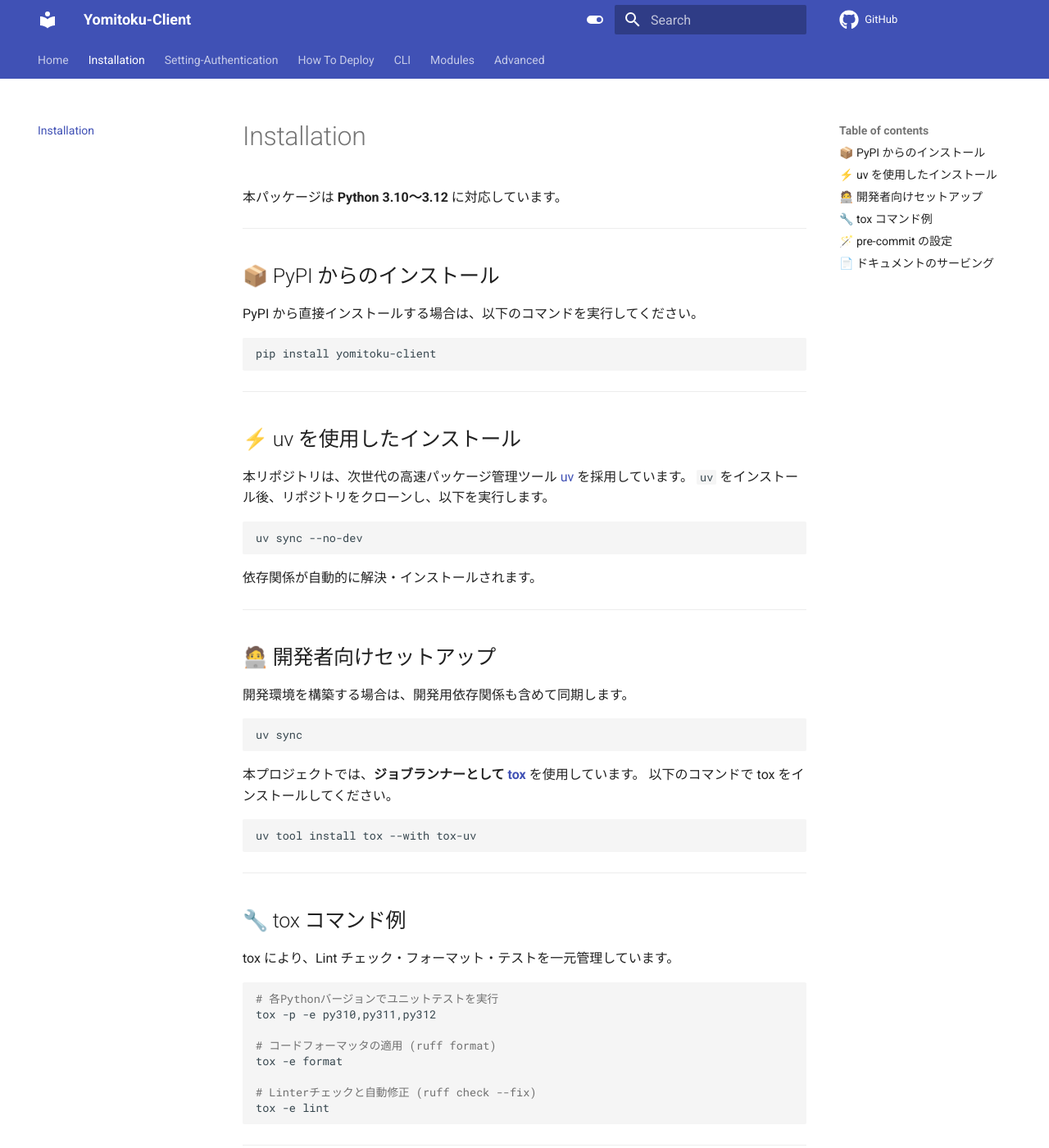
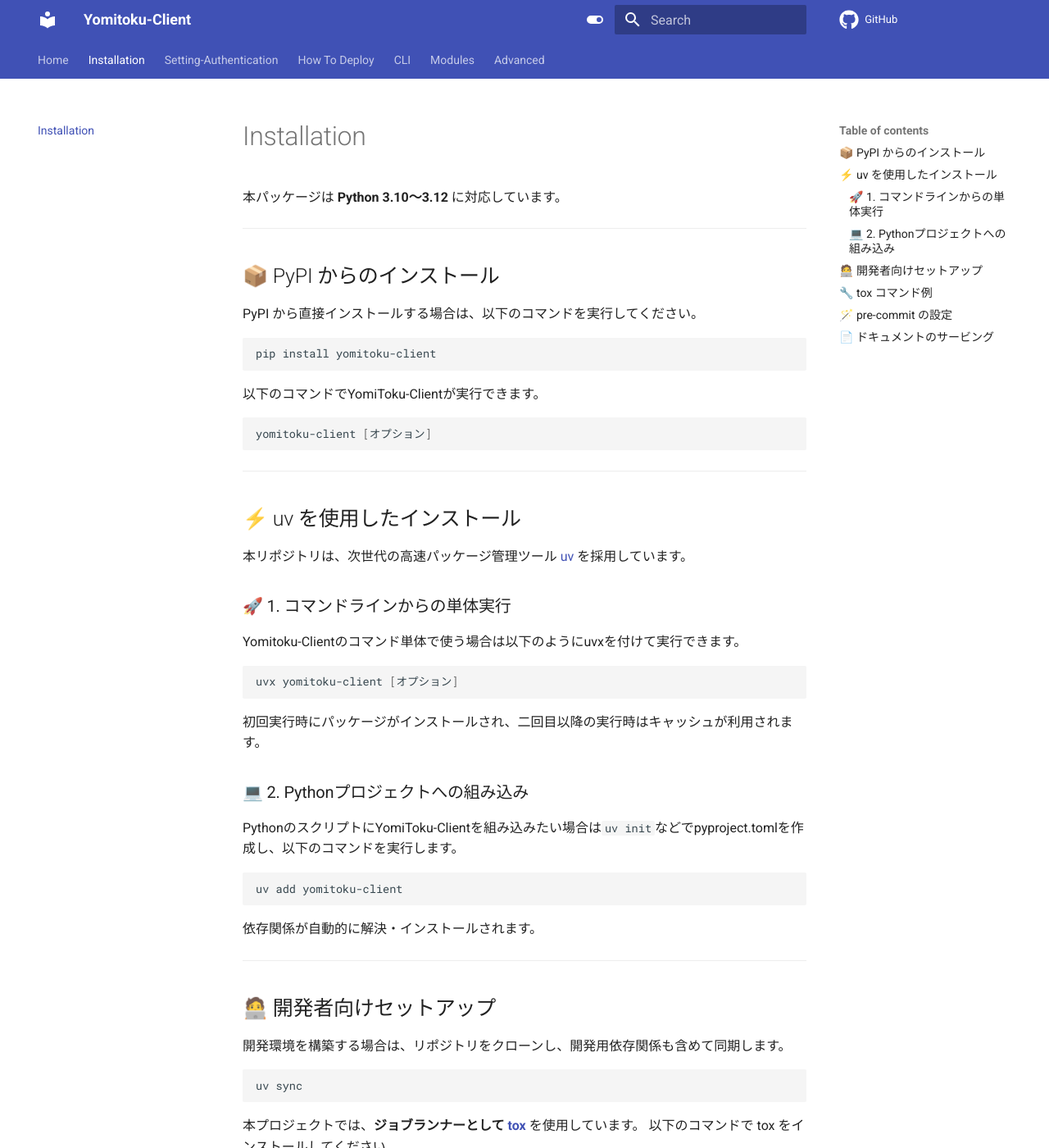
Before and after one commit to MLism-Inc/yomitoku-client, an MkDocs documentation site: the page built from docs/installation.md, in a window 1280 px wide and 1400 px high. Shown: the whole window at 82% size. Built offline with MkDocs 1.6.1 and Material for MkDocs 9.7.7, drawn with Linux system fonts in a browser that asks for light colours; comment, search, counter and statistics services are not loaded.

Commit message:
fix installation docs

````diff
--- a/docs/installation.md
+++ b/docs/installation.md
@@ -12,15 +12,34 @@
 pip install yomitoku-client
 ```
 
+以下のコマンドでYomiToku-Clientが実行できます。
+
+```bash
+yomitoku-client [オプション]
+```
+
 ---
 
 ## ⚡ uv を使用したインストール
 
 本リポジトリは、次世代の高速パッケージ管理ツール [uv](https://docs.astral.sh/uv/) を採用しています。
-`uv` をインストール後、リポジトリをクローンし、以下を実行します。
+
+### 🚀 1. コマンドラインからの単体実行
+
+Yomitoku-Clientのコマンド単体で使う場合は以下のようにuvxを付けて実行できます。
 
 ```bash
-uv sync --no-dev
+uvx yomitoku-client [オプション]
+```
+
+初回実行時にパッケージがインストールされ、二回目以降の実行時はキャッシュが利用されます。
+
+### 💻 2. Pythonプロジェクトへの組み込み
+
+PythonのスクリプトにYomiToku-Clientを組み込みたい場合は`uv init`などでpyproject.tomlを作成し、以下のコマンドを実行します。
+
+```bash
+uv add yomitoku-client
 ```
 
 依存関係が自動的に解決・インストールされます。
@@ -29,7 +48,7 @@
 
 ## 🧑‍💻 開発者向けセットアップ
 
-開発環境を構築する場合は、開発用依存関係も含めて同期します。
+開発環境を構築する場合は、リポジトリをクローンし、開発用依存関係も含めて同期します。
 
 ```bash
 uv sync
````
Also changed, not shown: README.md (+1 -1 lines), docs/cli-usage.md (+0 -13 lines).
